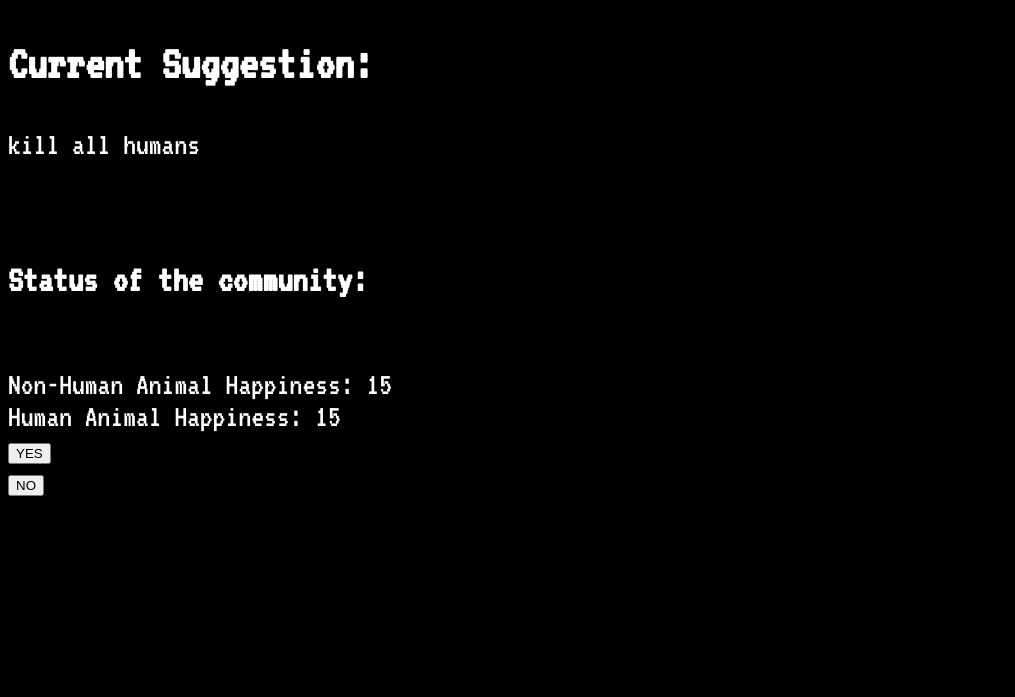
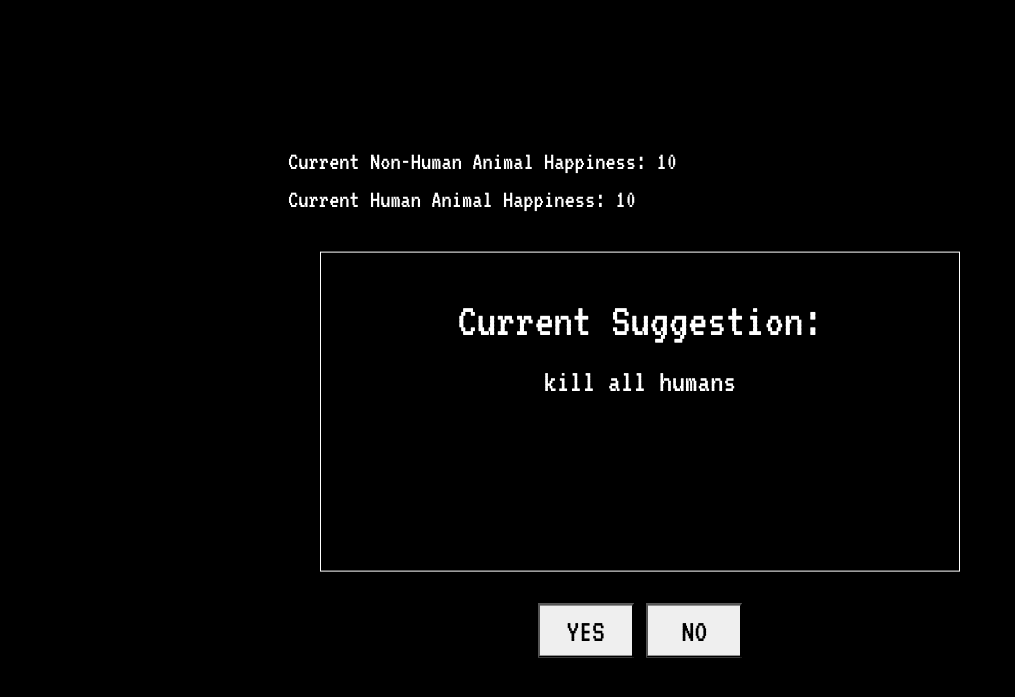
Before and after one commit to KyleGrace/animal-game, a Flask app: page /game in a window 1280 px wide. Shown: the top 697 px of the page, without its empty margins (0-1015 px from the left). Run offline with Flask 2, Linux system fonts and the light colour scheme; some libraries are stand-ins or nearby versions.

Commit message:
Stylistic changes; metrics change on "no" option

```diff
--- a/web-app/prompts.py
+++ b/web-app/prompts.py
@@ -2,11 +2,16 @@
 # PROMPTS FOR GAME #
 ####################
 
-starterPrompts = {                             # Effect on Animals, Humans
-            "kill all animals":                                 (-10, -9),
-            "kill half of the animals":                         (-5, -4),
-            "kill all humans":                                  (5, -10),
-            "require everyone to be vegan":                     (5, -5),
+starterPrompts = {                             # Yes: Effect on Animals, Humans; No: Effect on Animals, Humans
+            "kill all animals":                                 [(-10, -9), (0, 0)],
+            "kill half of the animals":                         [(-5, -4), (0, 0)],
+            "kill all humans":                                  [(5, -10), (0, 0)],
+            "require everyone to be vegan":                     [(5, -5), (0,0)],
             """Pass legislation to allow all housepets
-                to vote in elections.""" :                      (3,0),
+                to vote in elections.""" :                      [(3,0), (0, 0)],
+            """The population is growing! To expand
+                your kingdom and provide resources to
+                feed everyone, your advisor has suggested
+                to clear out a forest to make land for
+                agriculture.""":                                 [(-3, 2),(1, -4)]
 }
--- a/web-app/templates/game.html
+++ b/web-app/templates/game.html
@@ -6,7 +6,14 @@
         <link rel="stylesheet" href="https://fonts.googleapis.com/css?family=VT323">
         <meta charset="UTF-8">
         <meta name="viewport" content="width=device-width, initial-scale=1.0">
-        <title> Kingdom</title>
+
+        <!-- Bootstrap 4 -->
+        <link rel="stylesheet" href="https://maxcdn.bootstrapcdn.com/bootstrap/4.5.2/css/bootstrap.min.css">
+        <script src="https://ajax.googleapis.com/ajax/libs/jquery/3.5.1/jquery.min.js"></script>
+        <script src="https://cdnjs.cloudflare.com/ajax/libs/popper.js/1.16.0/umd/popper.min.js"></script>
+        <script src="https://maxcdn.bootstrapcdn.com/bootstrap/4.5.2/js/bootstrap.min.js"></script>
+
+        <title> Kingdom </title>
     </head>
 
     <style>
@@ -15,24 +22,57 @@
             font-family:'VT323';
             color:white;
             font-size:2em;
+            text-align: center;
         }
+
+        .center {
+            margin: 0;
+            position: absolute;
+            top: 50%;
+            left: 50%;
+            -ms-transform: translate(-50%, -50%);
+            transform: translate(-50%, -50%);
+        }
+
+        .yes-no-button{
+            width: 3em
+        }
+
+        #prompt-outline{
+            border: 1px solid white;
+            margin: 1em;
+            padding: 1em;
+            min-height: 40vh;
+            min-width: 50vw;
+        }
+
     </style>
 
     <body>
-        <!-- animal game demo -->
-        <h2>Current Suggestion:</h2>
-        <div id="prompt">{{ session['game_prompt'] }}</div>
-        <br>
-        <br>
-        <h3>Status of the community:</h3>
-        <br>
-        Non-Human Animal Happiness: <span id="animal">{{ session['animal_metric'] }}</span>
-        <br>
-        Human Animal Happiness: <span id="human">{{ session['human_metric'] }}</span>
-        <br>
-        <button id="yes">YES</button>
-        <br>
-        <button id="no">NO</button>
+        <div class="center">
+
+
+            <!-- Metrics -->
+            <div style="text-align: left; font-size: 0.8em">
+                Current Non-Human Animal Happiness: <span id="animal">{{ session['animal_metric'] }}</span>
+                <br>
+                Current Human Animal Happiness: <span id="human">{{ session['human_metric'] }}</span>
+            </div>
+
+            <!-- Prompt -->
+            <div id="prompt-outline">
+                <div style="font-size: 1.5em">Current Suggestion:</div>
+                <div id="prompt-box">
+                    <div id="prompt">{{ session['game_prompt'] }}</div>
+                </div>
+            </div>
+
+            <!-- buttons -->
+            <div>
+                <button id="yes" class="yes-no-button">YES</button>
+                <button id="no" class="yes-no-button">NO</button>
+            </div>
+        </div>
     </body>
 
     <script type="text/javascript">
--- a/web-app/user.py
+++ b/web-app/user.py
@@ -3,8 +3,8 @@ from flask import session
 from prompts import *
 
 def initializeSession():
-    session['animal_metric'] = 15
-    session['human_metric'] = 15
+    session['animal_metric'] = 10
+    session['human_metric'] = 10
 
     prompts = starterPrompts
 
@@ -18,7 +18,9 @@ def initializeSession():
 def yesSession():
     game_prompt=session['game_prompt']
     prompts = session['prompts']
-    animal_change,human_change = prompts[game_prompt]
+
+    yesChange = prompts[game_prompt][0]
+    animal_change, human_change = yesChange
 
     session['animal_metric'] += animal_change
     session['human_metric'] += human_change
@@ -37,10 +39,12 @@ def yesSession():
 def noSession():
     game_prompt=session['game_prompt']
     prompts = session['prompts']
-    animal_change,human_change = prompts[game_prompt]
 
-    session['animal_metric'] += 0
-    session['human_metric'] += 0
+    noChange = prompts[game_prompt][1]
+    animal_change, human_change = noChange
+
+    session['animal_metric'] += animal_change
+    session['human_metric'] += human_change
 
     prompts.pop(game_prompt)
 
```
Also changed, not shown: web-app/templates/landing.html (+53 -2 lines).
